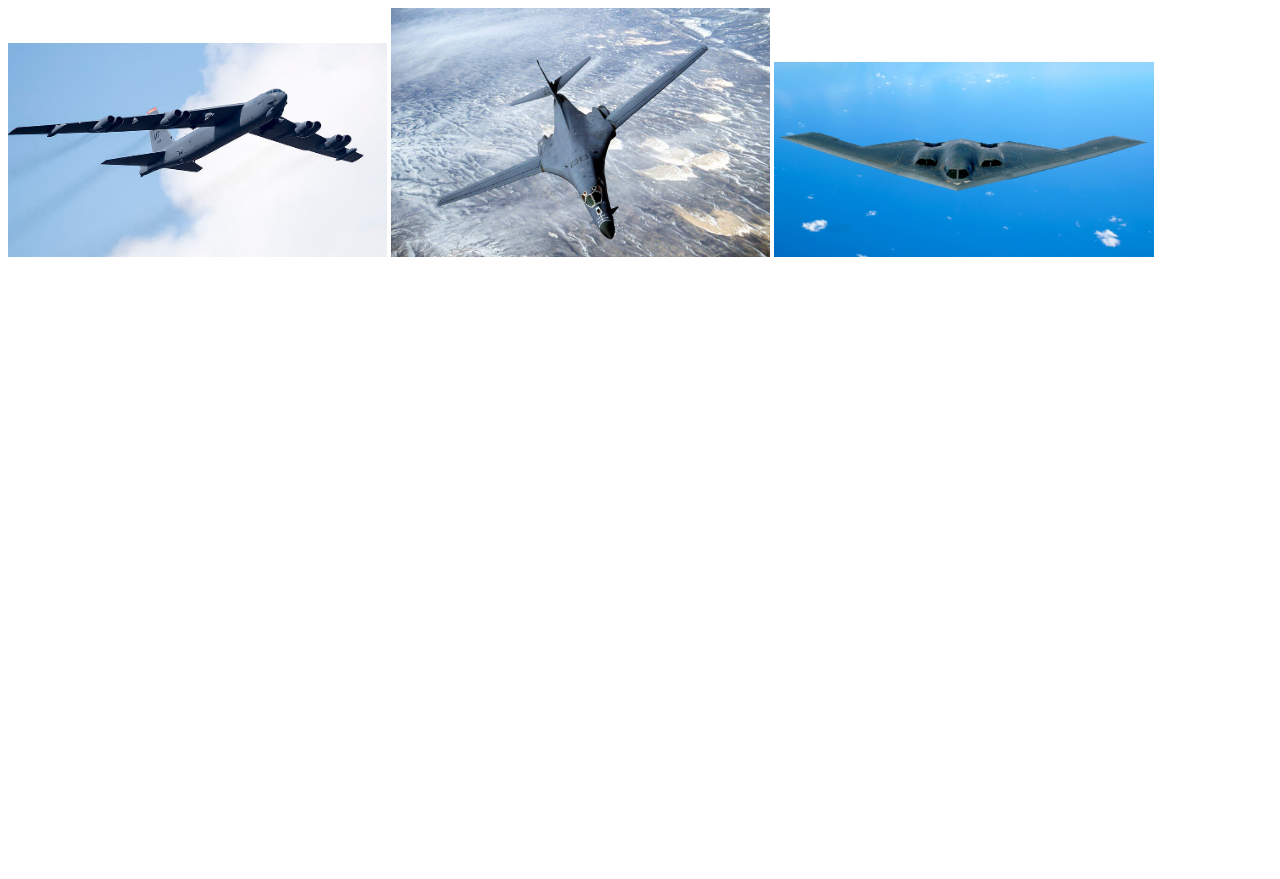
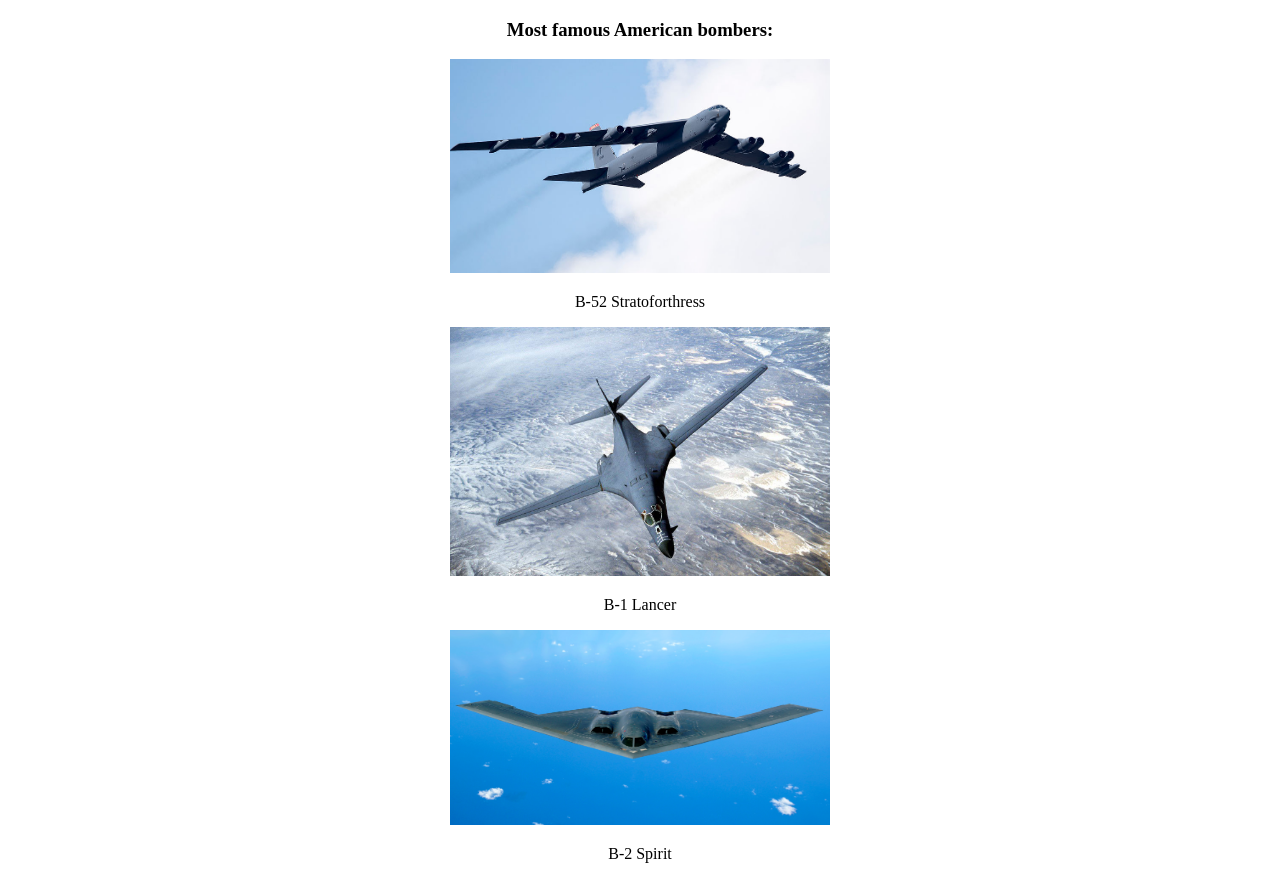
Before and after one commit to mjeedx/DevOps_online_Kyiv_2021Q2, a plain HTML site: page m1/task1.1/index.html in a window 1280 px wide. Before the commit the page ends 800 px from the top, so only its background shows below. Drawn offline with Linux system fonts and the light colour scheme.

Commit message:
headers added to the index.html

```diff
--- a/m1/task1.1/index.html
+++ b/m1/task1.1/index.html
@@ -5,8 +5,18 @@
   <link rel="stylesheet" href="styles/styles.css">
  </head>
  <body>
-  <img src="images/b52.jpg" alt="B52 Stratoforthress"/>
-  <img src="images/b1.jpg" alt="B1 Lancer"/>
-  <img src="images/b2.jpg" alt="B2 Spirit"/>
+  <h3 align="center">Most famous American bombers:</h3>
+  <div align="center">
+   <img src="images/b52.jpg" alt="B52 Stratoforthress"/>
+   <p>B-52 Stratoforthress</p>
+  </div>
+  <div align="center">
+   <img src="images/b1.jpg" alt="B1 Lancer"/>
+   <p>B-1 Lancer</p>
+  </div>
+  <div align="center">
+   <img src="images/b2.jpg" alt="B2 Spirit"/>
+   <p>B-2 Spirit</p>
+  </div>
  </body>
 </html>
```
